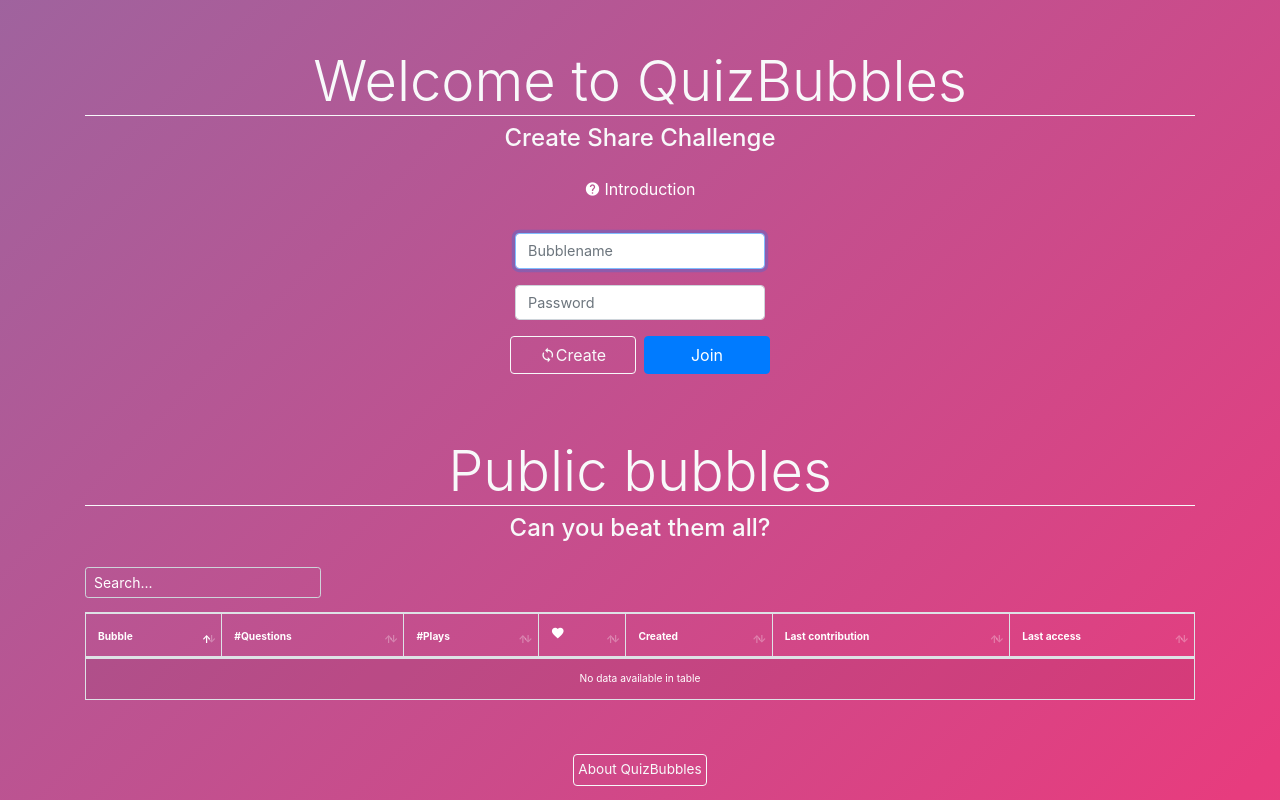
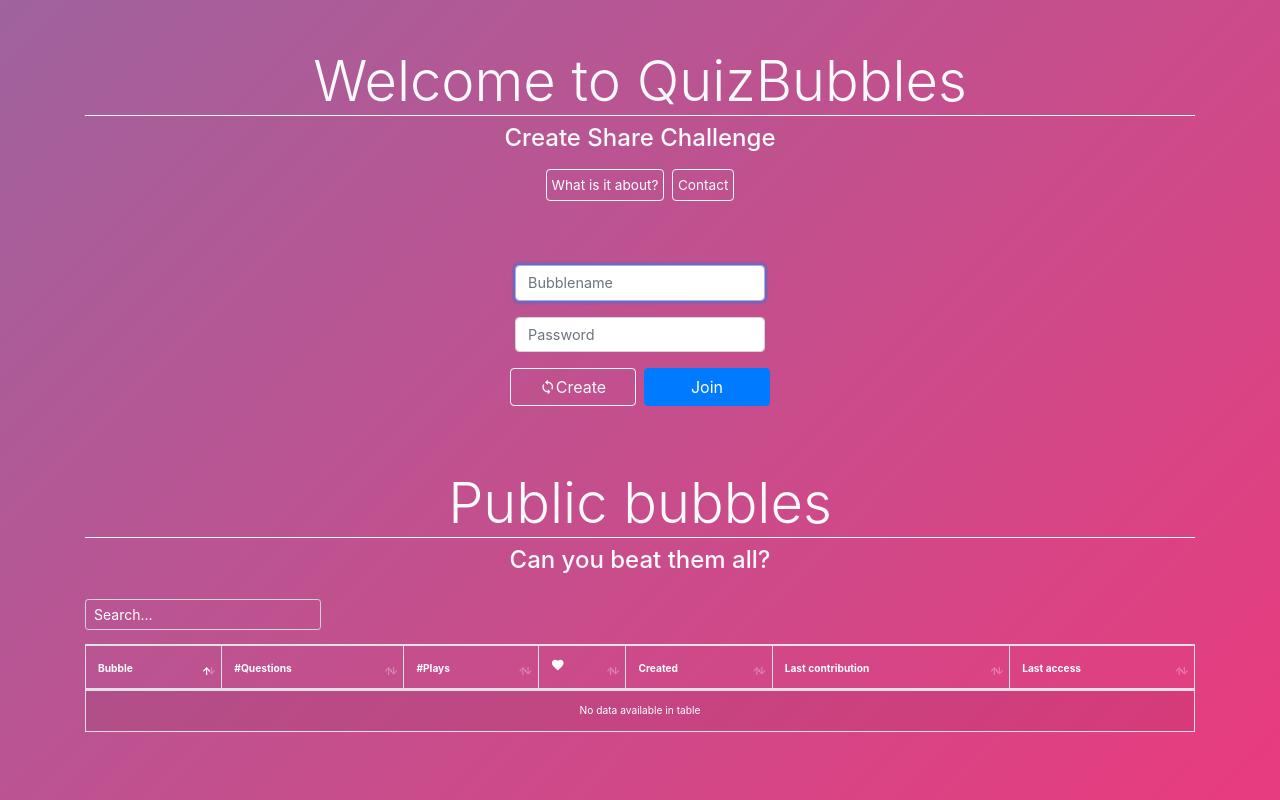
Before and after one commit to folinimarc/quizbubbles, a Django app: page / in a window 1280 px wide. Run offline with Django 3.2, Linux system fonts and the light colour scheme; data that the repository does not hold is empty; some libraries are stand-ins or nearby versions.

Commit message:
implement tutorial

```diff
--- a/quiz/static/quiz/js/intro.js
+++ b/quiz/static/quiz/js/intro.js
@@ -1,7 +1,7 @@
 "use strict";
 
 var currentPageIndex = 0;
-var maxPageIndex = 5;
+var maxPageIndex = 7;
 var frontVisible = true;
 var flipCard = document.querySelector('.flip-card');
 
--- a/quiz/templates/quiz/about.html
+++ b/quiz/templates/quiz/about.html
@@ -15,14 +15,14 @@
 <!-- nav -->
 <div class="nav-row row my-4">
     <div class="col-12">
-        <a href="{% url 'login' %}" class="btn btn-outline-light mr-2">Back</a>
+        <a href="{% url 'login' %}" class="btn btn-outline-light mr-2">Back to login</a>
     </div>
 </div>
 <!-- body -->
     <div class="row mt-3">
         <div class="col-12">
             <div class="text-light text-center p-4 d-flex flex-column justify-content-center align-items-center">
-                <h2 class="display-4 mb-3">About QuizBubbles</h2>
+                <h2 class="display-4 mb-3">Contact</h2>
                 {% if captcha_form %}
                 <form class="hide-labels smaller-controls" method="post">
                     {% csrf_token %}
--- a/quiz/templates/quiz/login.html
+++ b/quiz/templates/quiz/login.html
@@ -31,8 +31,12 @@
     <!-- join / create -->
     <div class="col-12">
         <h1 class="mb-2 display-4 text-light text-center border-bottom border-light">Welcome to QuizBubbles</h1>
-        <h4 class="mb-4 display-5 text-light text-center">Create Share Challenge</h4>
-        <a href="{% url 'intro' %}" class="mb-3 d-flex align-items-center text-white justify-content-center"><i class="mr-1 smaller-icon material-icons">help</i><span>Introduction</span></a>
+        <h4 class="mb-3 display-5 text-light text-center">Create Share Challenge</h4>
+        <!-- tutorial / about -->
+        <div class="mb-5 d-flex justify-content-center align-items-center">
+            <a href="{% url 'intro' %}" class="mr-2 btn btn-outline-light btn-mini d-inline-flex align-items-center text-white justify-content-center">What is it about?</a>
+            <a class="btn-mini btn btn-outline-light" href="{% url 'about' %}">Contact</a>
+        </div>
         <!-- flipcard -->
         <div id="flipcard" class="{% if not flipShowJoin %}flipped{% endif %} flip-card">
             <div class="content">
@@ -41,7 +45,7 @@
                     <form class="hide-labels smaller-controls" method="post">
                         {% csrf_token %}
                         {{ join_form|crispy }}
-                        <div class="form-row">
+                        <div class= "form-row">
                             <div class="pr-1 w-50">
                                 <button type="button" class="toggle-card btn btn-outline-light btn-block d-flex justify-content-center align-items-center"><i class="material-icons">loop</i> <span>Create</span></button>
                             </div>
@@ -81,13 +85,4 @@
         {% include 'quiz/includes/public_bubbles_list.html' %}
     </div>
 </div>
-<!-- info -->
-<div class="row my-5">
-    <div class="col-12 text-center">
-        <small>
-            <a class="btn-mini btn btn-outline-light" href="{% url 'about' %}">About QuizBubbles</a>
-        </small>
-    </div>
-</div>
-
 {% endblock %}
```
Also changed, not shown: quiz/templates/quiz/intro.html (+18 -4 lines).
